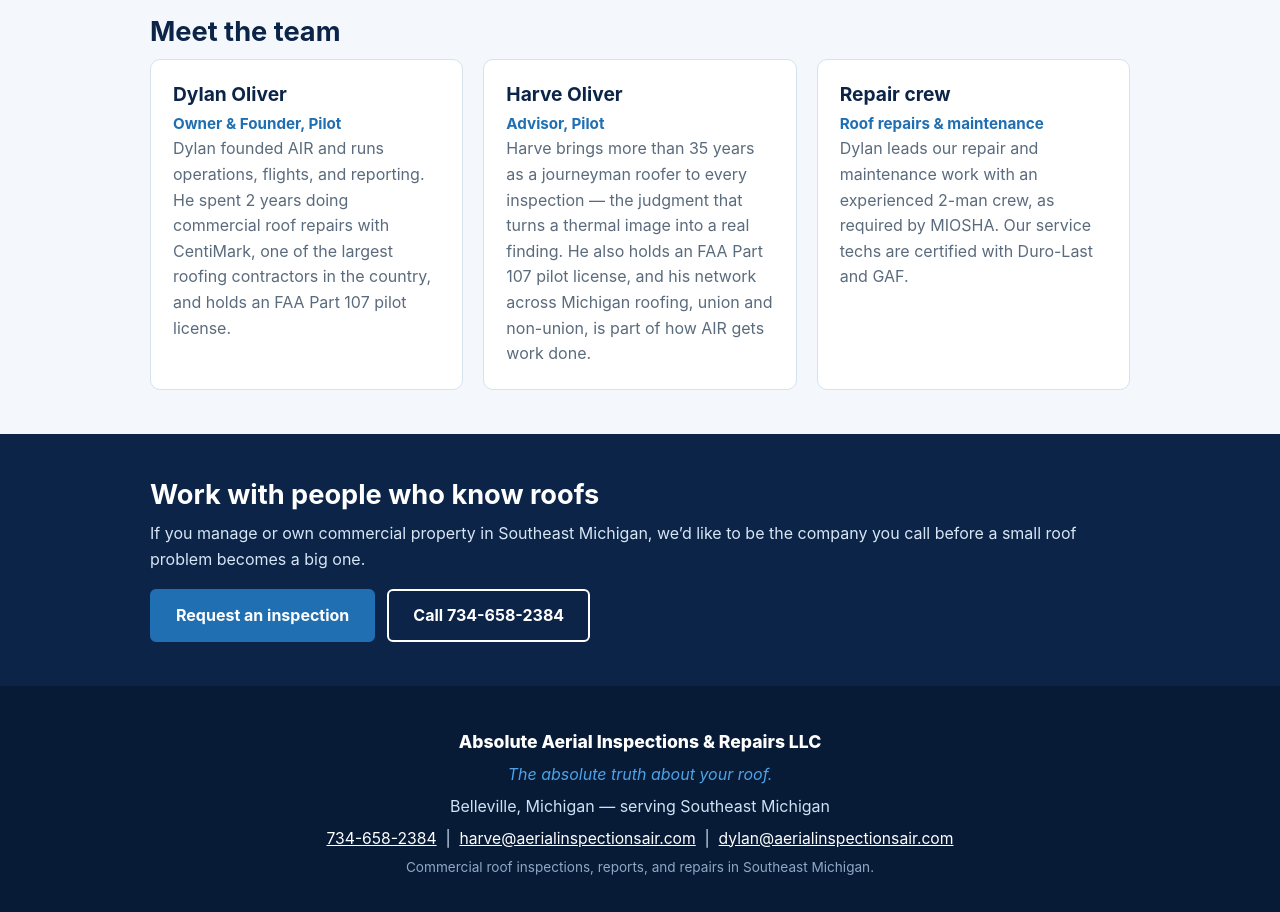
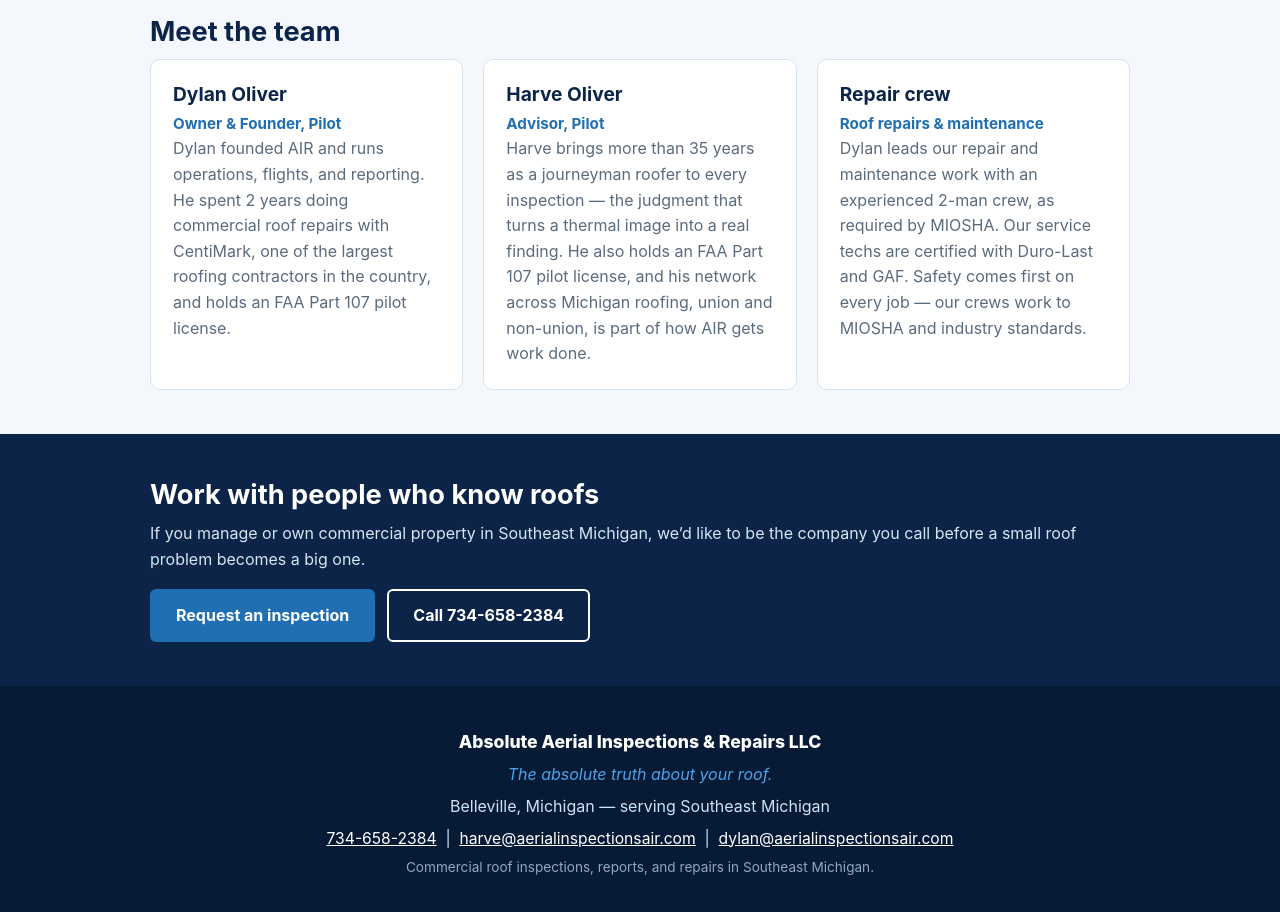
Before and after one commit to absoluteaerial/air-website, a plain HTML site: page about.html in a window 1280 px wide. Shown: the part 1200-2112 px from the top of the page. Drawn offline with Linux system fonts and the light colour scheme.

Commit message:
Add safety-first wording to repair crew section

```diff
--- a/about.html
+++ b/about.html
@@ -60,7 +60,7 @@
       <div class="card">
         <h3>Repair crew</h3>
         <p class="role">Roof repairs &amp; maintenance</p>
-        <p>Dylan leads our repair and maintenance work with an experienced 2-man crew, as required by MIOSHA. Our service techs are certified with Duro-Last and GAF.</p>
+        <p>Dylan leads our repair and maintenance work with an experienced 2-man crew, as required by MIOSHA. Our service techs are certified with Duro-Last and GAF. Safety comes first on every job &mdash; our crews work to MIOSHA and industry standards.</p>
       </div>
     </div>
   </div>
```
